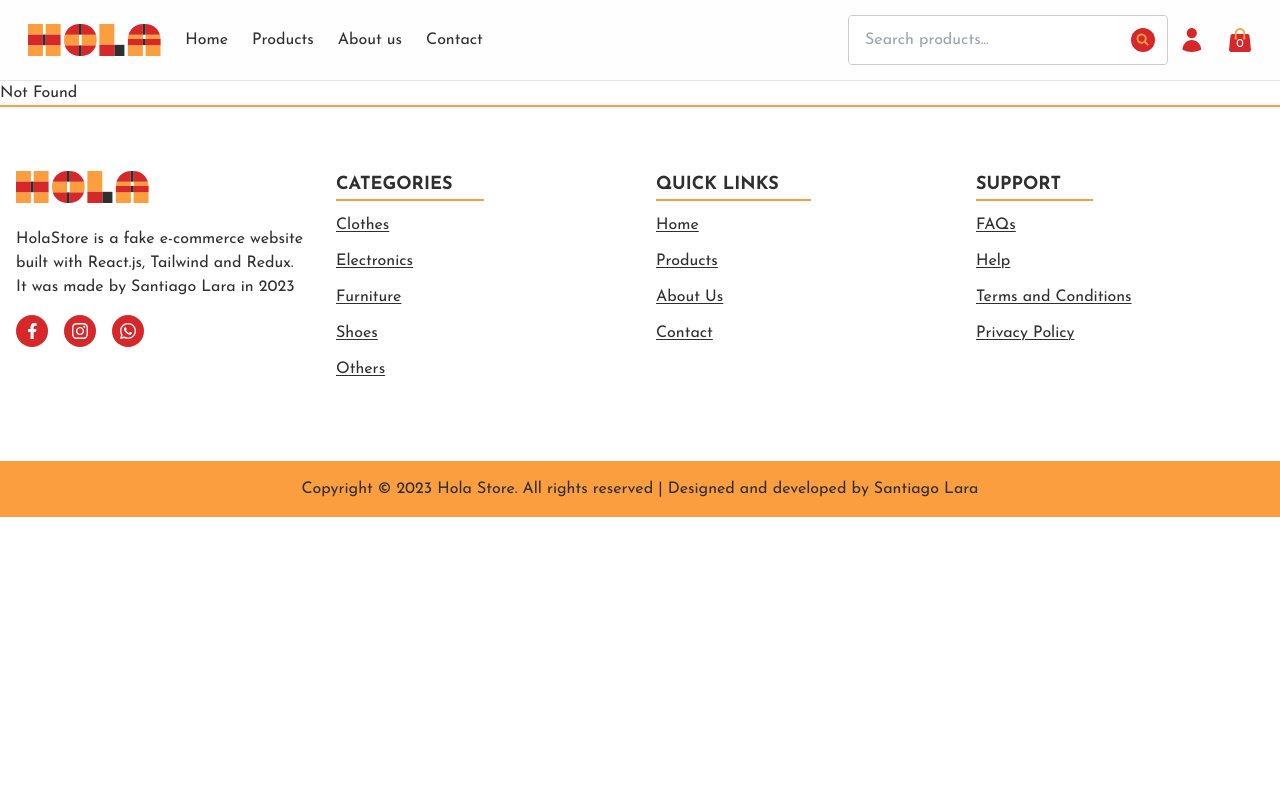
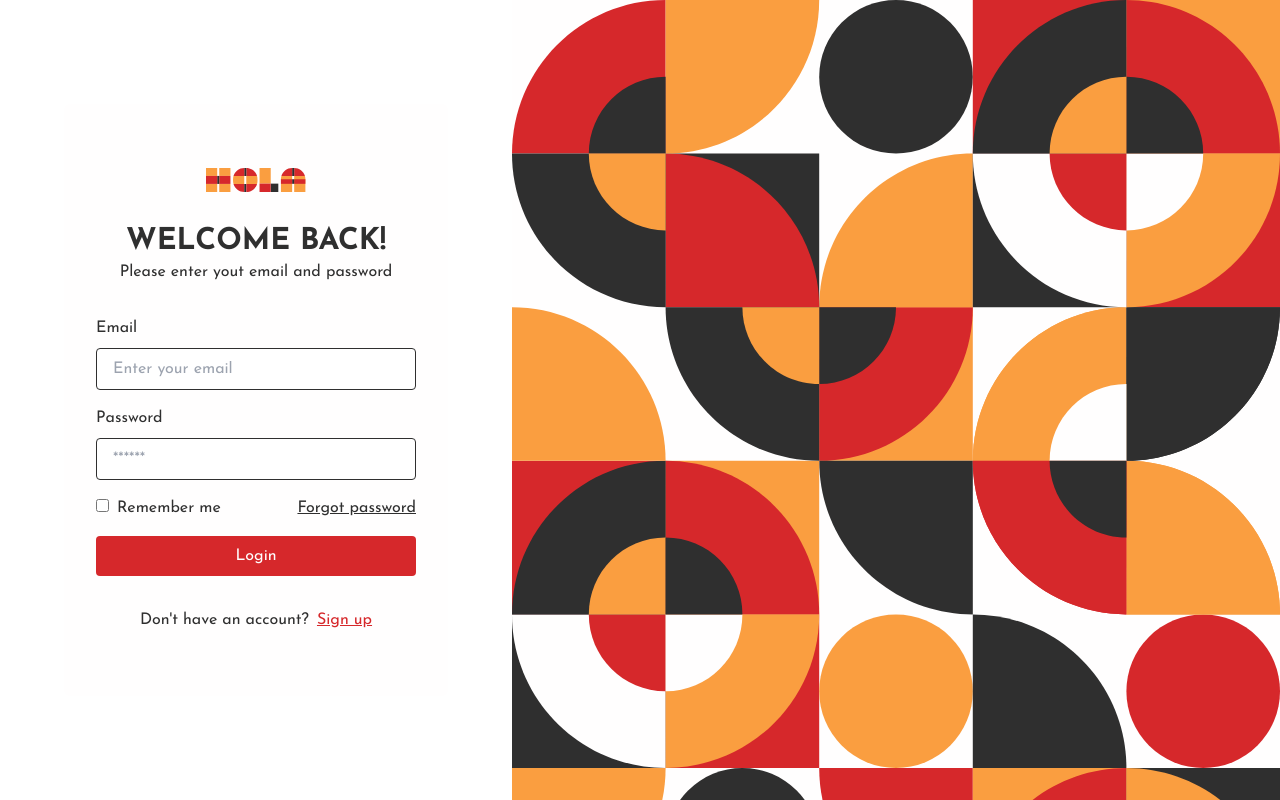
Before and after one commit to santilarae/hola-store, a React (Vite) app: page /login in a window 1280 px wide. Built offline with nearby package versions, Linux system fonts and the light colour scheme.

Commit message:
Login and Signup routes

```diff
--- a/src/routes/App.tsx
+++ b/src/routes/App.tsx
@@ -4,6 +4,8 @@ import MainLayout from '../layout/MainLayout'
 import ProductsPage from '../pages/ProductsPage'
 import { useEffect } from 'react'
 import ProductPage from '../pages/ProductPage'
+import LoginPage from '../pages/LoginPage'
+import SignupPage from '../pages/SignupPage'
 import { useAppDispatch } from '../hooks/redux'
 import { closeAllComponent } from '../store/slices/ui'
 
@@ -22,6 +24,8 @@ const App = (): JSX.Element => {
         <Route path='/product/:productId' element={<ProductPage />} />
         <Route path='*' element={<h1>Not Found</h1>} />
       </Route>
+      <Route path='/login' element={<LoginPage />} />
+      <Route path='/sign-up' element={<SignupPage />} />
     </Routes>
   )
 }
```
